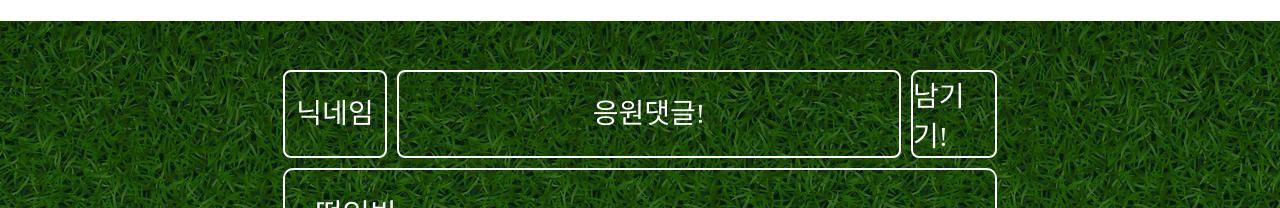
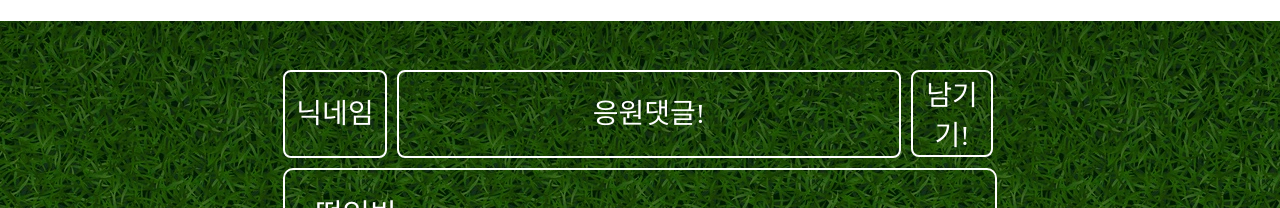
Before and after one commit to Gon1782/miniproject, a plain HTML site: page templates/index.html in a window 1280 px wide. Shown: the part 1416-1624 px from the top of the page. Drawn offline with Linux system fonts and the light colour scheme; a web font is replaced by a local one.

Commit message:
fix button

```diff
--- a/static/main.css
+++ b/static/main.css
@@ -75,14 +75,16 @@ input:focus{
   display: flex;
   justify-content: center;
   align-items: center;
-    height: 84px;
+  height: 87px;
   width: 82px;
   border: 2px solid white;
   border-radius: 8px;
+  background-color: transparent;
   color: white;
   font-family: "KOTRAHOPE";
   font-size: 28px;
 }
+
 
 .button:hover{
     box-shadow:  /* White glow */ 0 0 7px #fff, 0 0 10px rgb(255, 255, 255), 0 0 21px #fff,
--- a/templates/index.html
+++ b/templates/index.html
@@ -103,7 +103,7 @@
                 <div class="input_comment">
                     <input class="form-control2" placeholder="응원댓글!" id="comment"></input>
                 </div>
-                <a href=""><div onclick="save_comment()" type="button" class="button">남기기!</div></a>
+                <button onclick="save_comment()" type="button" class="button">남기기!</button>
                 </div>
         <div class="mycards" id="comment-list">
             <div class="card">
```
Lines whose indentation alone changed are shown as unchanged.
